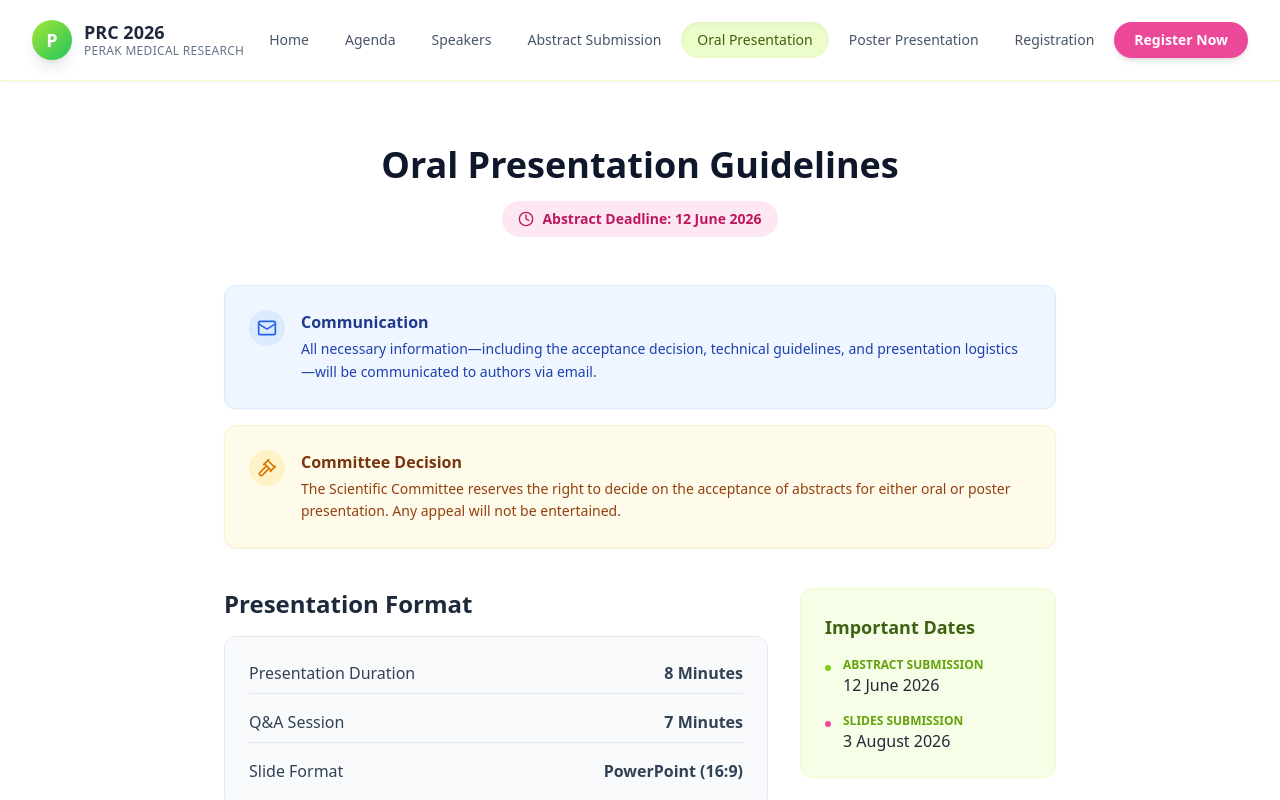
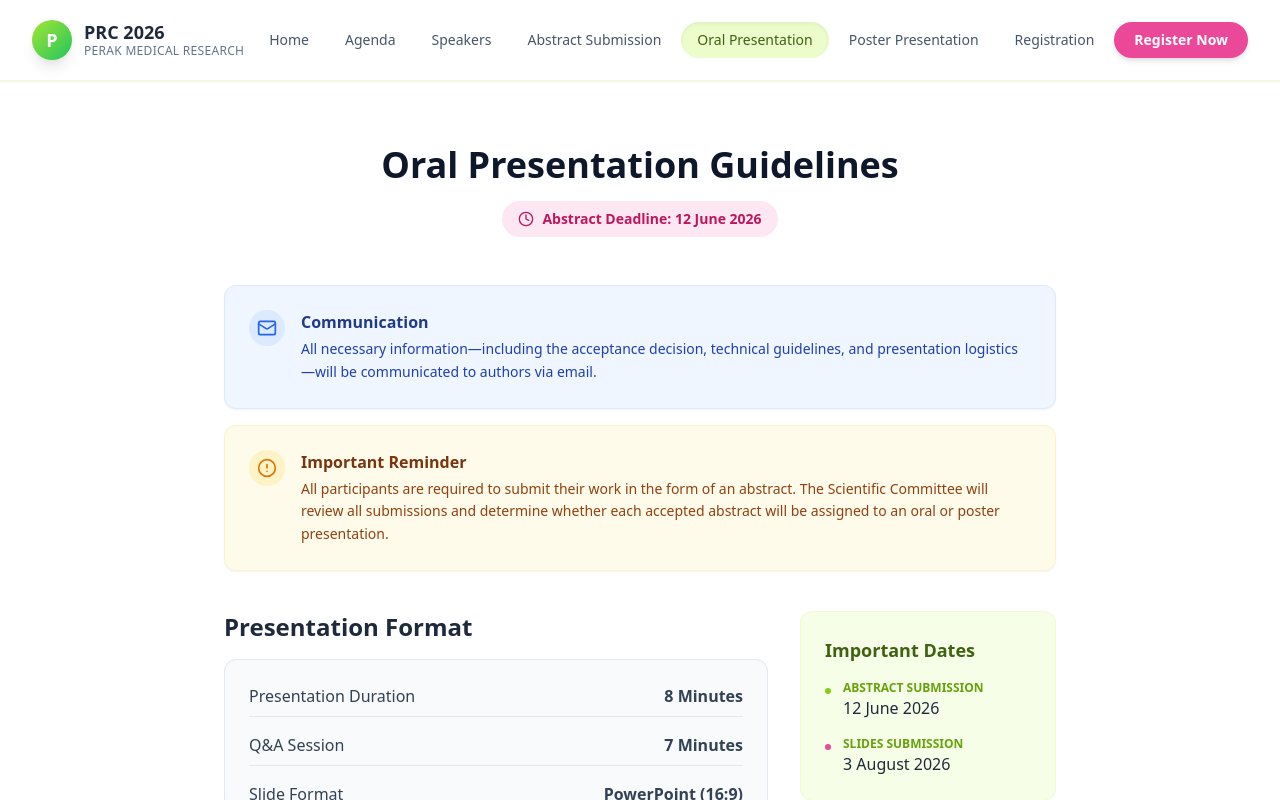
Before and after one commit to limxj1985/-limxj1985-Work, a React (Vite) app: page /#/oral-presentation in a window 1280 px wide. Shown: the top 800 px of the page. Built offline with nearby package versions, Linux system fonts and the light colour scheme.

Commit message:
Update OralPresentation.tsx

```diff
--- a/pages/OralPresentation.tsx
+++ b/pages/OralPresentation.tsx
@@ -1,6 +1,6 @@
 import React from 'react';
 import { ABSTRACT_DEADLINE } from '../constants';
-import { Clock, Trophy, Award, Mail, FileText, CheckCircle, Quote, Gavel } from 'lucide-react';
+import { Clock, Trophy, Award, Mail, FileText, CheckCircle, Quote, AlertCircle } from 'lucide-react';
 
 const OralPresentation: React.FC = () => {
   return (
@@ -31,16 +31,16 @@ const OralPresentation: React.FC = () => {
                 </div>
             </div>
 
-            {/* Committee Decision Notice */}
+            {/* Important Reminder Section (New) */}
             <div className="bg-amber-50 border border-amber-100 p-6 rounded-xl flex items-start gap-4 shadow-sm">
                 <div className="p-2 bg-amber-100 rounded-full text-amber-600 shrink-0">
-                <Gavel className="w-5 h-5" />
+                  <AlertCircle className="w-5 h-5" />
                 </div>
                 <div>
-                <h3 className="text-amber-900 font-bold mb-1">Committee Decision</h3>
-                <p className="text-amber-800 text-sm leading-relaxed">
-                    The Scientific Committee reserves the right to decide on the acceptance of abstracts for either oral or poster presentation. Any appeal will not be entertained.
-                </p>
+                  <h3 className="text-amber-900 font-bold mb-1">Important Reminder</h3>
+                  <p className="text-amber-800 text-sm leading-relaxed">
+                    All participants are required to submit their work in the form of an abstract. The Scientific Committee will review all submissions and determine whether each accepted abstract will be assigned to an oral or poster presentation.
+                  </p>
                 </div>
             </div>
         </div>
@@ -166,7 +166,7 @@ const OralPresentation: React.FC = () => {
               <div className="bg-white p-6 rounded-xl border border-slate-200 shadow-sm relative overflow-hidden">
                  <Quote className="absolute top-4 left-4 w-8 h-8 text-pink-100 -z-0" />
                  <p className="text-sm text-slate-600 italic font-serif relative z-10 leading-relaxed">
-                    "Somewhere, something incredible is waiting to be known."
+                   "Somewhere, something incredible is waiting to be known."
                  </p>
                  <p className="text-xs text-pink-500 font-bold mt-3 text-right">— Dr. Carl Sagan</p>
               </div>
```
